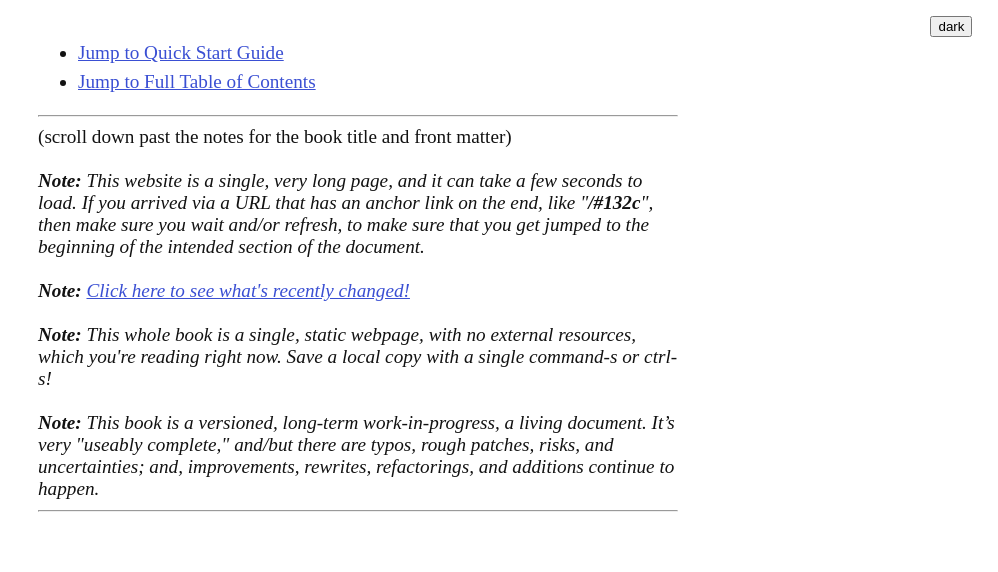
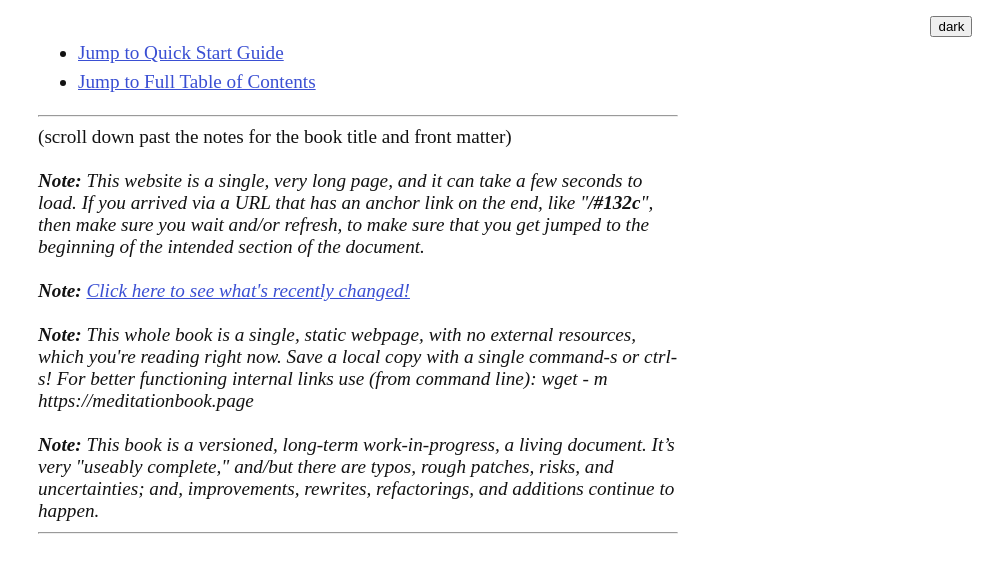
Before and after one commit to meditationstuff/protocol_1, a plain HTML site: page header.html in a window 1280 px wide. Shown: the whole page, without its empty margins (282-1280 px from the left). Drawn offline with Linux system fonts and the light colour scheme.

Commit message:
added wget note, added pa practice, added in plain english link

```diff
--- a/header.html
+++ b/header.html
@@ -132,7 +132,7 @@ name="viewport" content="width=device-width, initial-scale=1">
 </br></br>
 <em><strong>Note:</strong> <a href="https://github.com/meditationstuff/protocol_1/commits/master">Click here to see what's recently changed!</a></em>
 </br></br>
-<em><strong>Note:</strong> This whole book is a single, static webpage, with no external resources, which you're reading right now. Save a local copy with a single command-s or ctrl-s!</em>
+<em><strong>Note:</strong> This whole book is a single, static webpage, with no external resources, which you're reading right now. Save a local copy with a single command-s or ctrl-s! For better functioning internal links use (from command line): wget - m https://meditationbook.page </em>
 </br></br>
 <span id="1a"></span> <em><strong>Note:</strong> This book is a versioned, long-term work-in-progress, a living document. It’s very "useably complete," and/but there are typos, rough patches, risks, and uncertainties; and, improvements, rewrites, refactorings, and additions continue to happen.</em>
 
```
Also changed, not shown: 3 other files.
